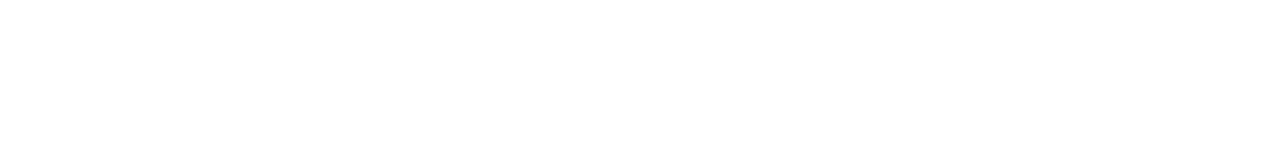
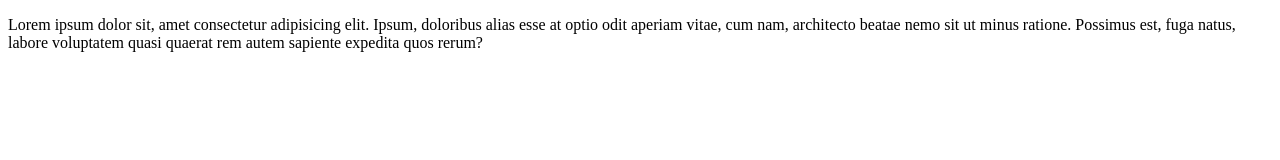
Before and after one commit to harshitpaliwal95/ml-project, a plain HTML site: page hello.html in a window 1280 px wide. Drawn offline with Linux system fonts and the light colour scheme.

Commit message:
initial commit

```diff
--- a/hello.html
+++ b/hello.html
@@ -7,6 +7,6 @@
     <title>Document</title>
 </head>
 <body>
-
+    <p>Lorem ipsum dolor sit, amet consectetur adipisicing elit. Ipsum, doloribus alias esse at optio odit aperiam vitae, cum nam, architecto beatae nemo sit ut minus ratione. Possimus est, fuga natus, labore voluptatem quasi quaerat rem autem sapiente expedita quos rerum?</p>
 </body>
 </html>
```
